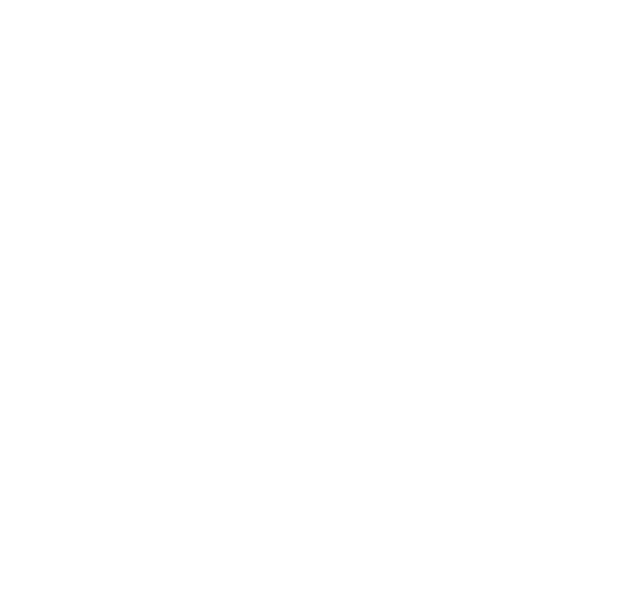
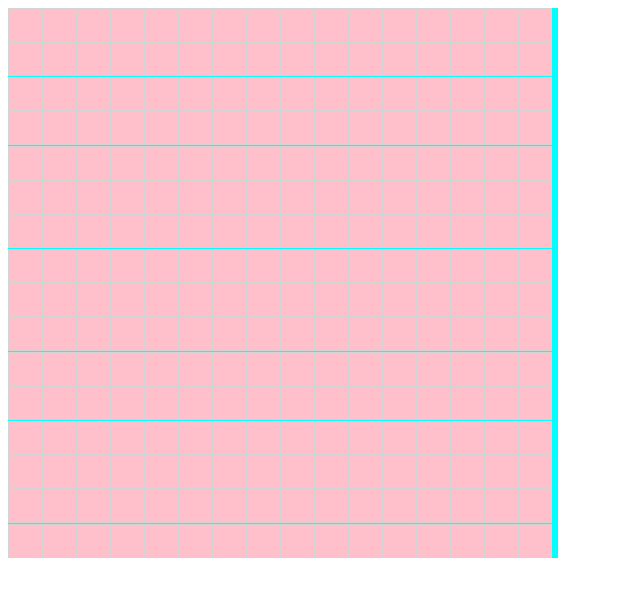
Before and after one commit to Azirool/Project-Etch-a-Sketch, a plain HTML site: page index.html in a window 1280 px wide. Shown: the whole page, without its empty margins (0-640 px from the left). Drawn offline with Linux system fonts and the light colour scheme.

Commit message:
Created the grid and added the css for the project

```diff
--- a/index.html
+++ b/index.html
@@ -3,10 +3,11 @@
 <head>
     <meta charset="UTF-8">
     <meta name="viewport" content="width=device-width, initial-scale=1.0">
+    <link rel="stylesheet" href="style.css" />
     <title>Project-Etch-a-Sketch</title>
 </head>
 <body>
-
+    <div class="container"></div>
 </body>
 
 <script src="script.js"></script>
--- a/script.js
+++ b/script.js
@@ -0,0 +1,13 @@
+const container = document.querySelector('.container');
+
+for (let i = 0; i < 16 * 16; i++) {
+
+    const gridBox = document.createElement("div");
+    gridBox.classList.add("grid-box");
+
+    gridBox.onmouseover = function mouseOver(){
+        gridBox.style.backgroundColor = "#" + ((1 << 24) * Math.random() | 0).toString(16).padStart(6, "0");
+    }
+
+    container.appendChild(gridBox);
+}
--- /dev/null
+++ b/style.css
@@ -0,0 +1,13 @@
+.container {
+    background-color: aqua;
+    width: 550px;
+    height: 550px;
+    display: flex;
+    flex-wrap: wrap;
+}
+
+.grid-box{
+    background-color: pink;
+    height: 32px;
+    width: 32px;
+    border: 1px solid lightgray;}
```
